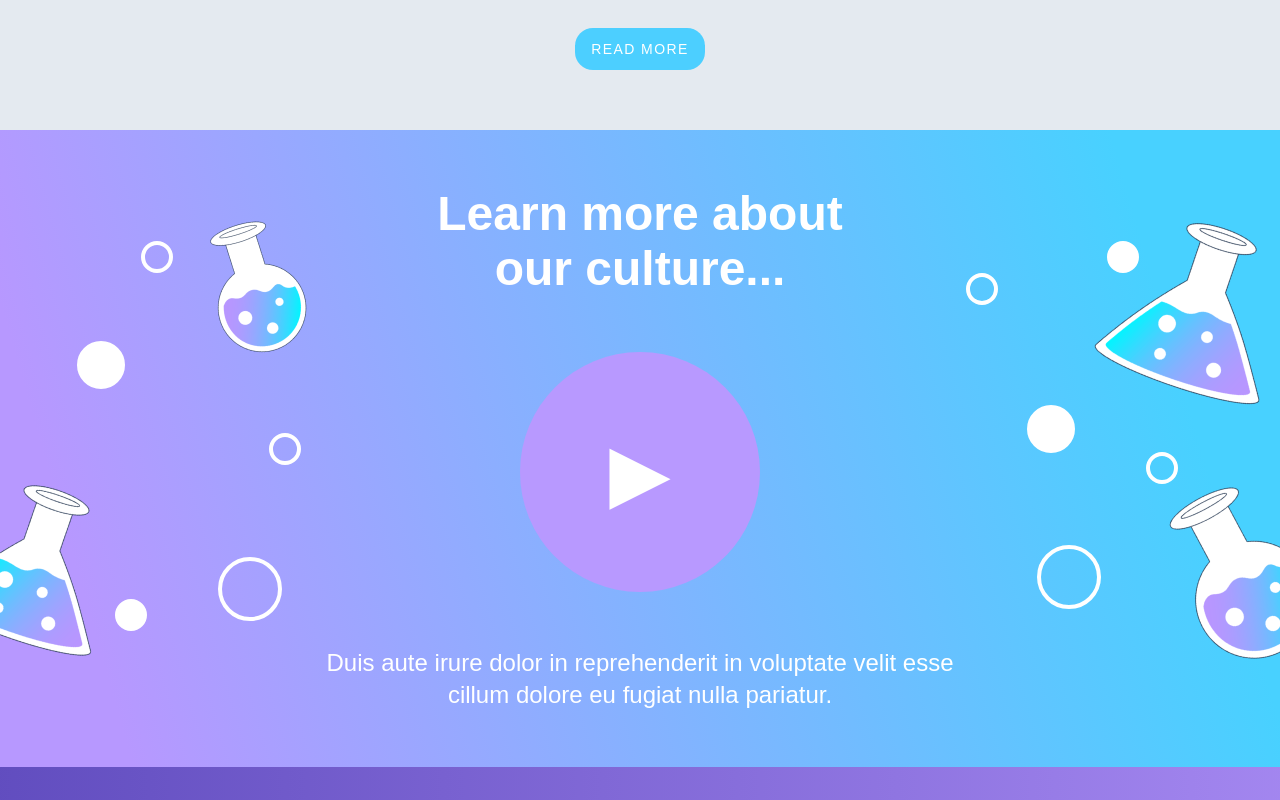
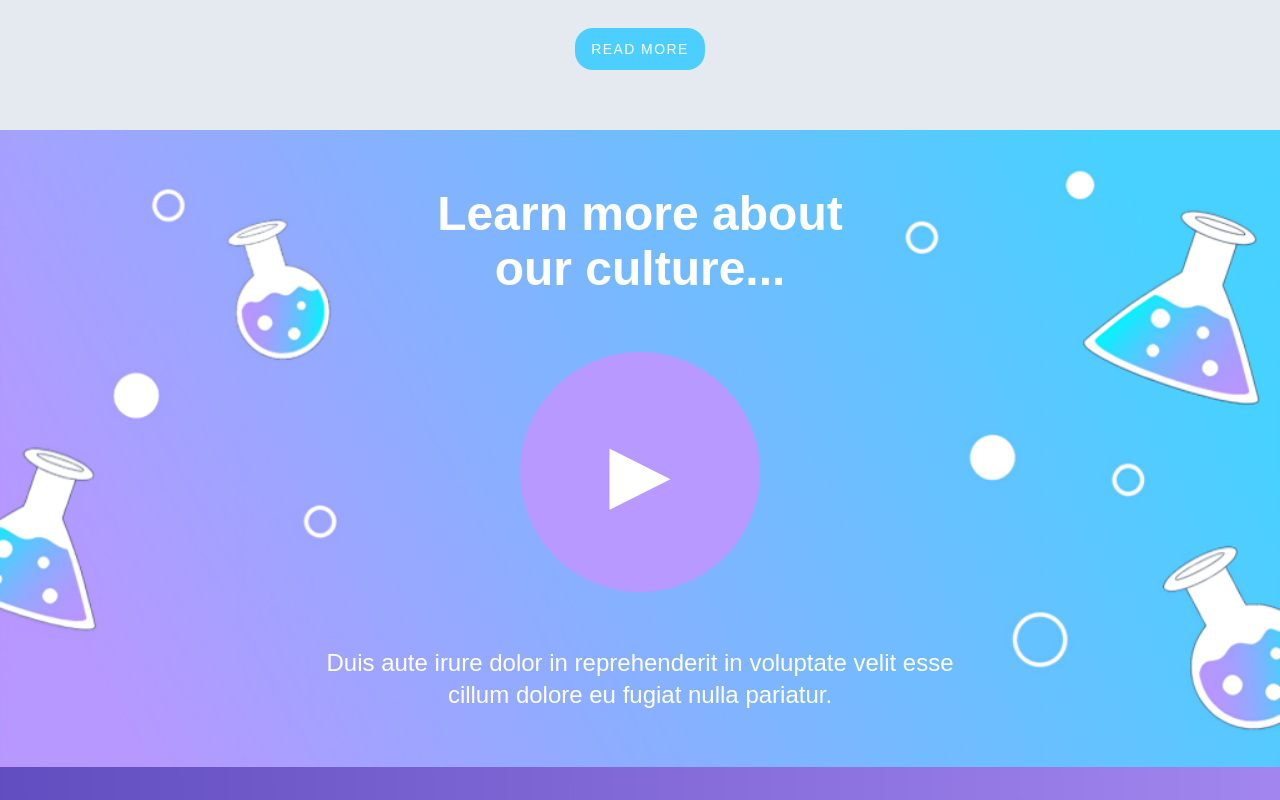
Before and after one commit to mamurovDev/final, a website: page src/index.html in a window 1280 px wide. Shown: the part 1480-2280 px from the top of the page. Drawn offline with Linux system fonts and the light colour scheme.

Commit message:
new image

```diff
--- a/src/index.html
+++ b/src/index.html
@@ -82,26 +82,6 @@
         <button class="about__read-more">READ MORE</button>
       </article>
       <article class="culture">
-        <img
-          class="culture__pictures picture1"
-          src="./assets/lll_2 копия 2@3x 1.png"
-          alt=""
-        />
-        <img
-          class="culture__pictures picture2"
-          src="./assets/lll_2 копия 2@3x 2.png"
-          alt=""
-        />
-        <img
-          class="culture__pictures picture3"
-          src="./assets/lll_2 копия@3x 2.png"
-          alt=""
-        />
-        <img
-          class="culture__pictures picture4"
-          src="./assets/lll_2 копия@3x 1.png"
-          alt=""
-        />
         <h2 class="culture__title">Learn more about our culture...</h2>
         <div class="culture__computer">
           <button class="culture__play"><span>&#9654;</span></button>
@@ -110,16 +90,6 @@
           Duis aute irure dolor in reprehenderit in voluptate velit esse cillum
           dolore eu fugiat nulla pariatur.
         </p>
-        <div class="culture__booble--smaller booble2 first"></div>
-        <div class="culture__booble--middle booble2 filled second"></div>
-        <div class="culture__booble--smaller booble2 third"></div>
-        <div class="culture__booble--larger booble2 fourth"></div>
-        <div class="culture__booble--smaller booble2 filled fifth"></div>
-        <div class="culture__booble--smaller booble2 filled sixth"></div>
-        <div class="culture__booble--smaller booble2 seventh"></div>
-        <div class="culture__booble--middle booble2 filled eighth"></div>
-        <div class="culture__booble--smaller booble2 nineth"></div>
-        <div class="culture__booble--larger booble2 tenth"></div>
       </article>
     </main>
     <footer class="footer">
--- a/src/styles/style.scss
+++ b/src/styles/style.scss
@@ -11,7 +11,7 @@ body {
 $header-font: "Source Sans 3", sans-serif;
 
 .header {
-  @media (min-width: 767px){
+  @media (min-width: 767px) {
     background: linear-gradient(to right, #47d0ff, #b697ff);
   }
   width: 100%;
@@ -198,11 +198,14 @@ $header-font: "Source Sans 3", sans-serif;
 .culture {
   display: flex;
   flex-direction: column;
-  background: linear-gradient(74deg, #b798ff 9.06%, #48d1ff 88.43%);
   align-items: center;
   width: 100%;
   height: 637px;
   justify-content: space-evenly;
+  background: url("../assets/image.png");
+  background-size: cover;
+  background-position: center;
+
   &__title {
     text-align: center;
     width: 16ch;
@@ -243,105 +246,6 @@ $header-font: "Source Sans 3", sans-serif;
     font-weight: 400;
     line-height: 2rem;
     width: 50ch;
-  }
-  &__pictures {
-    position: absolute;
-    align-self: normal;
-  }
-  .picture3 {
-    margin-left: 10vw;
-    margin-top: -20rem;
-  }
-  .picture2 {
-    margin-top: 20%;
-  }
-
-  .picture1 {
-    align-self: flex-end;
-    margin-top: -20%;
-  }
-  .picture4 {
-    align-self: flex-end;
-    margin-top: 20%;
-  }
-
-  .booble2 {
-    position: absolute;
-    border-radius: 50%;
-    border: 4px solid white;
-  }
-
-  .filled {
-    background-color: #fff;
-  }
-
-  .first {
-    align-self: flex-start;
-    margin-top: -30vw;
-    margin-left: 11%;
-  }
-  .second {
-    margin-left: 6%;
-    margin-top: -13vw;
-    align-self: flex-start;
-  }
-  .third {
-    align-self: flex-start;
-    margin-left: 21%;
-  }
-
-  .fourth {
-    align-self: flex-start;
-    margin-top: 22%;
-    margin-left: 17%;
-  }
-
-  .fifth {
-    align-self: flex-start;
-    margin-top: 26%;
-    margin-left: 9%;
-  }
-
-  .sixth,
-  .seventh,
-  .eighth,
-  .nineth,
-  .tenth {
-    align-self: flex-end;
-  }
-
-  .sixth {
-    margin-right: 11%;
-    margin-top: -30vw;
-  }
-  .seventh {
-    margin-right: 22%;
-    margin-top: -25vw;
-  }
-  .eighth {
-    margin-right: 16%;
-    margin-top: -3vw;
-  }
-  .nineth {
-    margin-right: 8%;
-    margin-top: 3%;
-  }
-  .tenth {
-    margin-right: 14%;
-    margin-top: 20%;
-  }
-  &__booble--smaller {
-    width: 2rem;
-    height: 2rem;
-  }
-
-  &__booble--middle {
-    width: 3rem;
-    height: 3rem;
-  }
-  &__booble--larger {
-    width: 4rem;
-    height: 4rem;
   }
 }
 
```
Also changed, not shown: src/assets/image.png (added), src/dist/mobile.css, src/dist/style.css, 2 other files.
